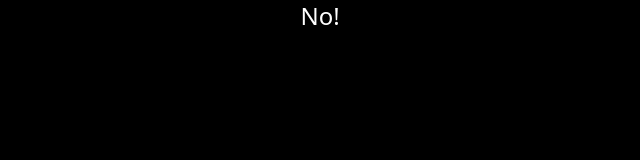
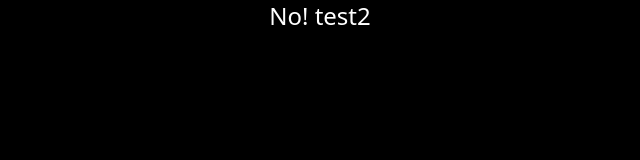
Before and after one commit to monccciii/graphforms, a Next.js app in the folder frontend/: page / in a window 1280 px wide. Shown: the top 160 px of the page, without its empty margins (320-960 px from the left). Built offline with nearby package versions, Linux system fonts and the light colour scheme.

Commit message:
verifying if issue persists on 2nd commit

```diff
--- a/frontend/pages/index.tsx
+++ b/frontend/pages/index.tsx
@@ -17,7 +17,7 @@ export default function Landing() {
       </Head>
       <div className='bg-black h-[100vh]'>
         <p className='text-center text-white text-2xl'>
-          No!
+          No! test2
         </p>
       </div>
     </>
```
